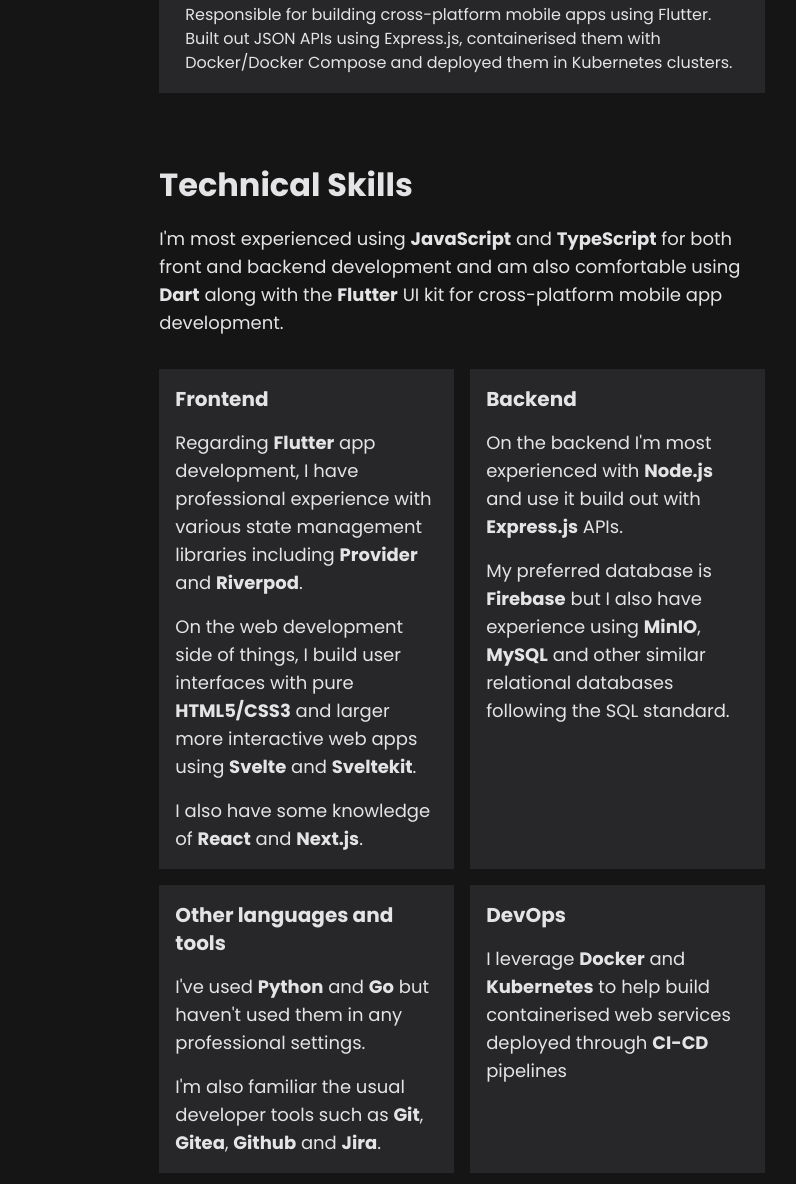
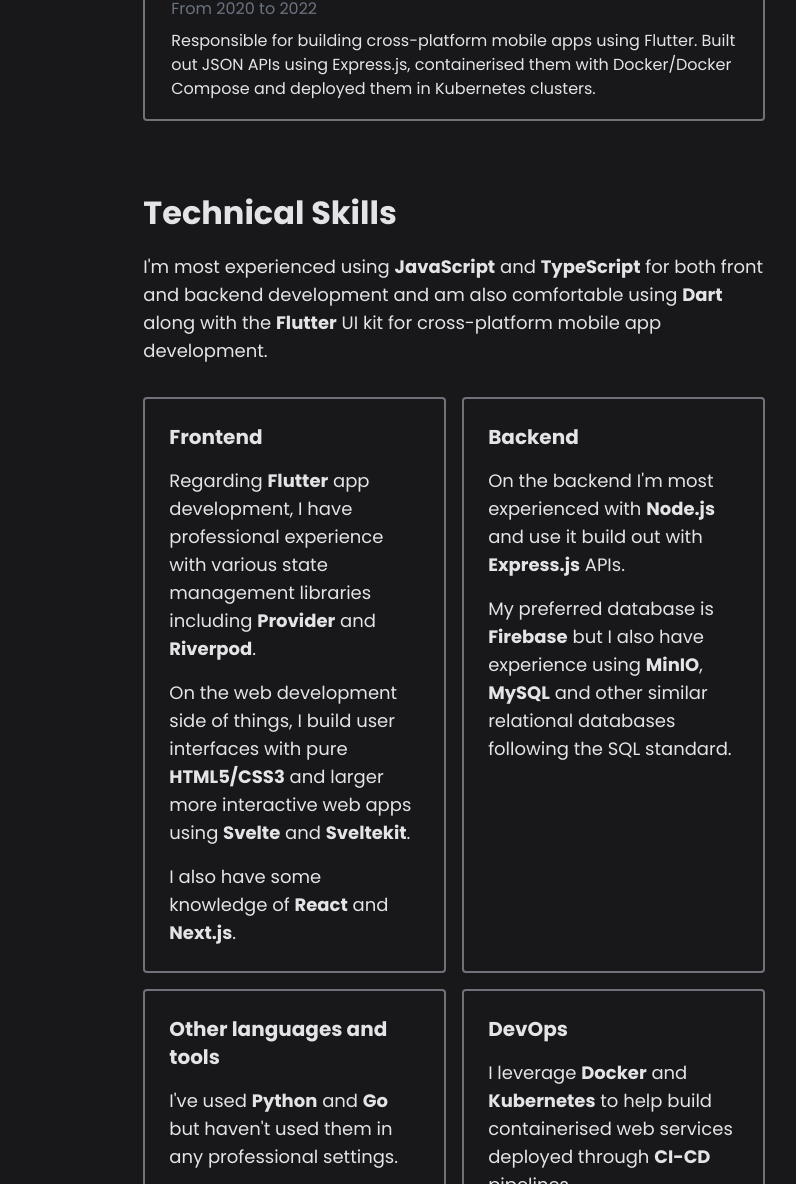
Before and after one commit to Renni771/rendanigangazhe.com, an Astro site: page /about in a window 1280 px wide. Shown: the part 687-1871 px from the top of the page, without its empty margins (275-1071 px from the left). Built offline with nearby package versions, Linux system fonts and the light colour scheme; Astro itself is replaced by a stand-in of ours.

Commit message:
chore: Update styles

```diff
--- a/src/components/Card.astro
+++ b/src/components/Card.astro
@@ -8,11 +8,10 @@
 const { href, title, body } = Astro.props;
 ---
 
-<div class="flex p-0.5 bg-zinc-800 transition-all hover:scale-105">
-  <a
-    href={href}
-    class="w-full no-underline py-4 px-6"
-  >
+<div
+  class="flex p-0.5 transition-transform hover:scale-105 border-zinc-500 rounded border-2"
+>
+  <a href={href} class="w-full no-underline py-4 px-6">
     <h2 class="m-0 text-xl">
       {title}
       <span>&rarr;</span>
--- a/src/components/ExperienceCard.astro
+++ b/src/components/ExperienceCard.astro
@@ -10,7 +10,9 @@
 const { title, href, from, to, body } = Astro.props;
 ---
 
-<div class="flex p-0.5 bg-zinc-800 transition-all mt-4 hover:scale-105">
+<div
+  class="flex p-0.5 border-zinc-500 rounded border-2 transition-transform mt-4 hover:scale-105"
+>
   <a href={href} class="w-full no-underline py-4 px-6">
     <p class="m-0 text-2xl font-bold">
       {title}
--- a/src/components/Sidebar.astro
+++ b/src/components/Sidebar.astro
@@ -19,7 +19,7 @@
 const shouldShowSocials = Astro.url.pathname !== "/links";
 ---
 
-<aside class="sticky top-0 flex md:flex-col bg-[var(--night)] z-50 pt-10">
+<aside class="sticky top-0 flex md:flex-col z-50 md:pt-10 bg-[var(--night)]">
   <div class="sticky top-0 pt-4 md:pt-0">
     <nav class="flex md:flex-col md:justify-evenly gap-2">
       {
@@ -27,7 +27,7 @@
           <a
             class={`text-xl whitespace-nowrap transition-colors hover:text-neutral-50 p-2 text-right ${
               isCurrentPage(href)
-                ? "text-neutral-50 border-b-zinc-300 border-b-2"
+                ? "text-neutral-50 border-b-zinc-300 underline underline-offset-8"
                 : "text-neutral-600"
             }`}
             href={href}
@@ -36,10 +36,11 @@
           </a>
         ))
       }
+
       <a
         class={`md:hidden text-xl whitespace-nowrap transition-colors hover:text-neutral-50 p-2 text-right ${
           isCurrentPage("links")
-            ? "text-neutral-50 border-b-zinc-300 border-b-2"
+            ? "text-neutral-50 border-b-zinc-300 underline underline-offset-8"
             : "text-neutral-600"
         }`}
         href="/links"
--- a/src/layouts/Layout.astro
+++ b/src/layouts/Layout.astro
@@ -49,11 +49,11 @@
   </head>
 
   <body
-    class="antialiased p-4 mt-8 md:mt-32 text-zinc-200 flex flex-col sm:mx-14 md:mx-20 xl:mx-56 2xl:mx-96 md:flex-row"
+    class="antialiased md:mt-32 text-zinc-200 flex flex-col sm:mx-14 md:mx-20 xl:mx-56 2xl:mx-96 md:flex-row"
   >
     <Sidebar />
 
-    <main class="md:pl-20 pb-16 mt-12 md:mt-0">
+    <main class="md:pl-20 px-4 mt-10">
       <slot />
     </main>
   </body>
@@ -61,16 +61,14 @@
 
 <style is:global>
   :root {
-    --night: rgb(21 21 21);
-  }
-
-  * {
-    margin: 0;
-    padding: 0;
+    --night: rgb(24 24 27);
   }
 
   html {
     font-family: "Poppins", sans-serif;
+  }
+
+  body {
     background-color: var(--night);
   }
 
--- a/src/pages/about.astro
+++ b/src/pages/about.astro
@@ -31,7 +31,7 @@
     </a>
   </p>
 
-  <div class="mt-16 h-1" id="experience"/>
+  <div class="mt-16 h-1" id="experience"></div>
 
   <article>
     <h2>Professional Experience</h2>
@@ -45,7 +45,7 @@
     />
   </article>
 
-  <div class="mt-16 h-1" id="skills"/>
+  <div class="mt-16 h-1" id="skills"></div>
 
   <article class="flex flex-col gap-4">
     <h2>Technical Skills</h2>
@@ -61,7 +61,7 @@
     </section>
 
     <div class="flex flex-col lg:flex-row gap-4 mt-4">
-      <section class="p-4 bg-zinc-800">
+      <section class="p-6 border-zinc-500 rounded border-2">
         <h3 class="text-xl">Frontend</h3>
 
         <p class="text-lg mt-4">
@@ -85,7 +85,7 @@
         </p>
       </section>
 
-      <section class="p-4 bg-zinc-800">
+      <section class="p-6 border-zinc-500 rounded border-2">
         <h3 class="text-xl">Backend</h3>
 
         <p class="text-lg mt-4">
@@ -102,7 +102,7 @@
     </div>
 
     <div class="flex flex-col lg:flex-row gap-4">
-      <section class="p-4 bg-zinc-800">
+      <section class="p-6 border-zinc-500 rounded border-2">
         <h3 class="text-xl">Other languages and tools</h3>
 
         <p class="text-lg mt-4">
@@ -118,7 +118,7 @@
         </p>
       </section>
 
-      <section class="p-4 bg-zinc-800">
+      <section class="p-6 border-zinc-500 rounded border-2">
         <h3 class="text-xl">DevOps</h3>
 
         <p class="text-lg mt-4">
```
